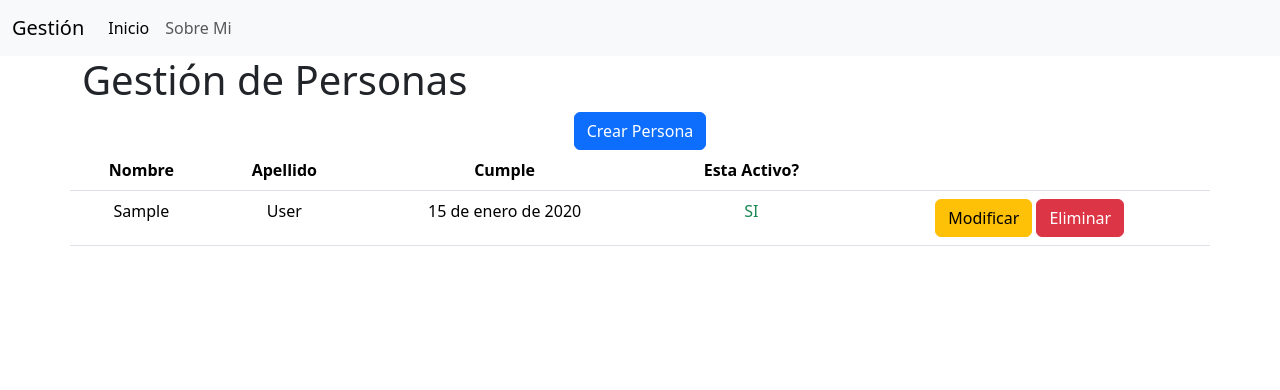
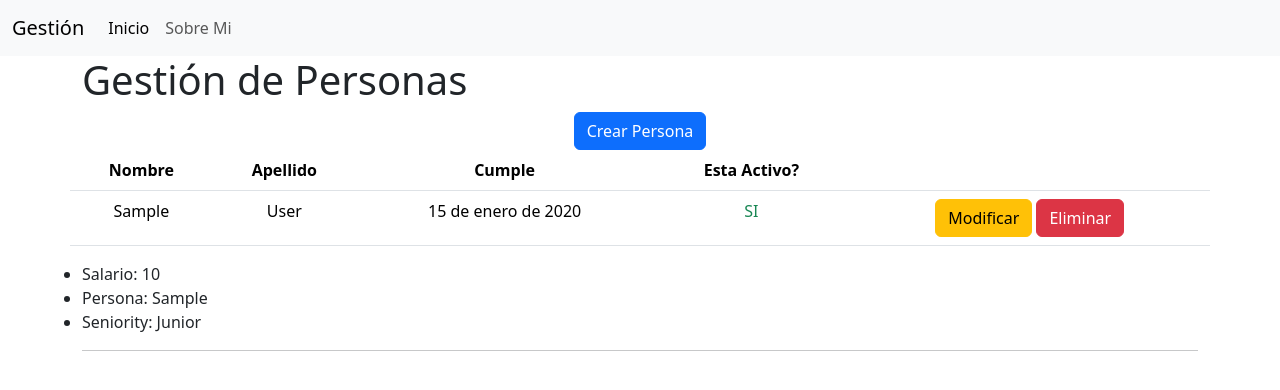
Before and after one commit to maxwellnewage/it-formacion-django-gestion-empleados, a Django app: page / in a window 1280 px wide. Shown: the top 390 px of the page. Run offline with Django 4.2, Linux system fonts and the light colour scheme; tables that the repository leaves empty hold one stand-in row (values such as "Sample post").

Commit message:
se implementó lista desordenada de empleados

```diff
--- a/app/templates/home.html
+++ b/app/templates/home.html
@@ -44,6 +44,17 @@
 </table>
 </div>
 
+<div class="row">
+    <ul>
+        {% for e in employees %}
+            <li>Salario: {{ e.salary }}</li>
+            <li>Persona: {{ e.person.firstname }}</li>
+            <li>Seniority: {{ e.get_seniority_display }}</li>
+            <hr/>
+        {% endfor %}
+    </ul>
+</div>
+
 
 
 {% endblock %}
--- a/app/views.py
+++ b/app/views.py
@@ -1,13 +1,15 @@
 from django.shortcuts import render, redirect
-from .models import Person
+from .models import Person, Employee
 from .forms import PersonForm
 
 
 def home(request):
     persons = Person.objects.all()
+    employees = Employee.objects.all()
 
     return render(request, 'home.html', {
-        'persons': persons
+        'persons': persons,
+        'employees': employees
     })
 
 
```
